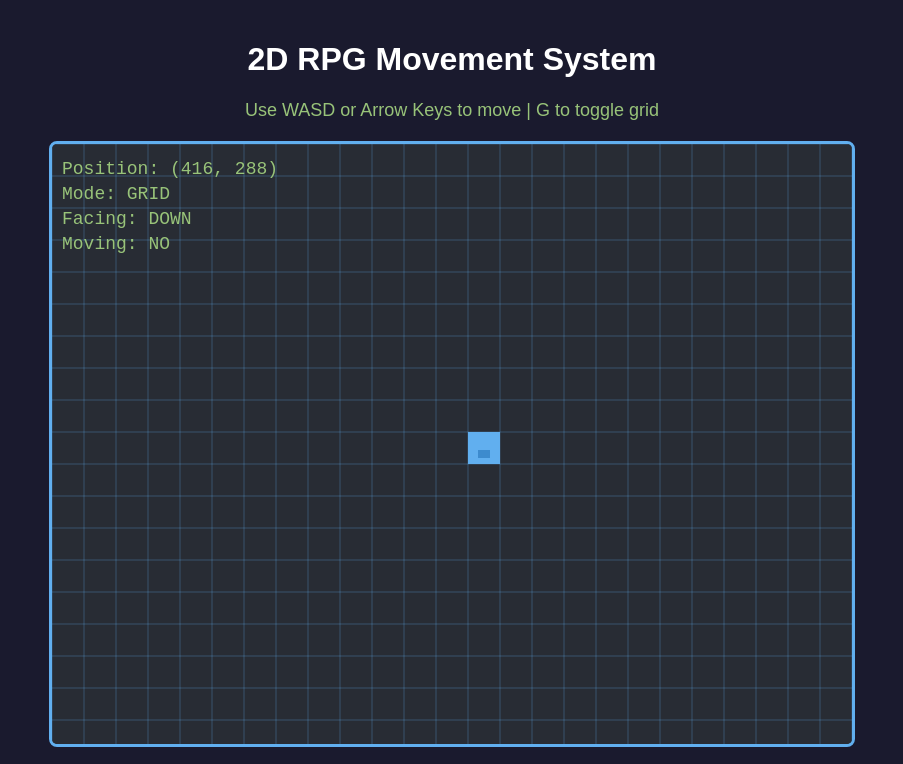
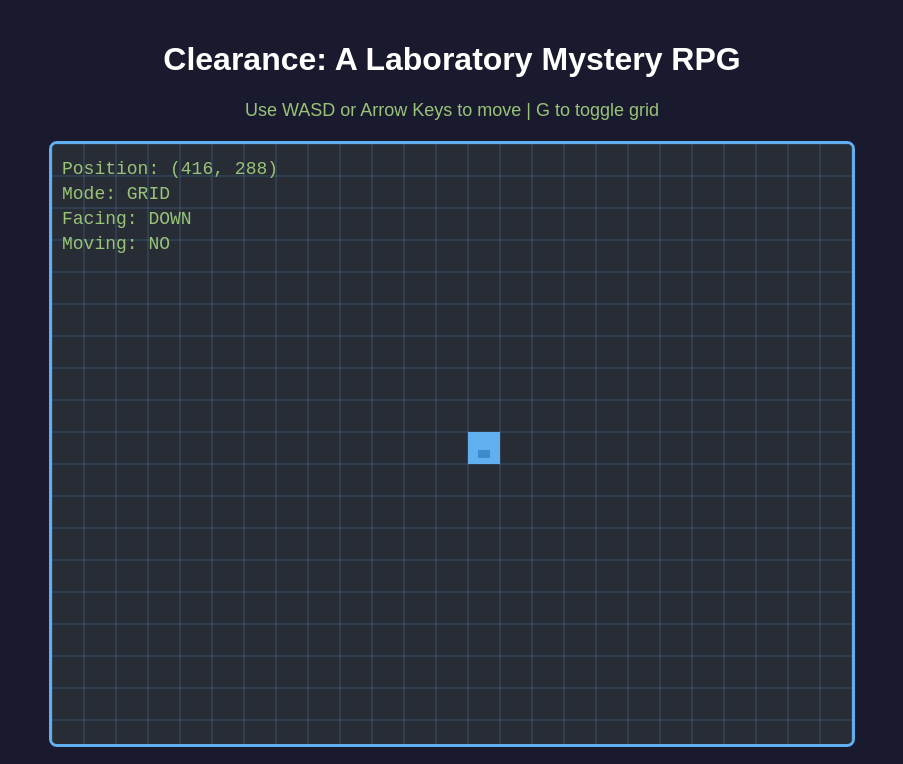
Before and after one commit to RyotoW/melonjam2025, a plain HTML site: page index.html in a window 1280 px wide. Shown: the top 764 px of the page, without its empty margins (188-1091 px from the left). Drawn offline with Linux system fonts and the light colour scheme.

Commit message:
Update index.html

```diff
--- a/index.html
+++ b/index.html
@@ -42,7 +42,7 @@
     </style>
 </head>
 <body>
-    <h1>2D RPG Movement System</h1>
+    <h1>Clearance: A Laboratory Mystery RPG</h1>
     <div id="info">Loading...</div>
     <canvas id="gameCanvas"></canvas>
 
```
